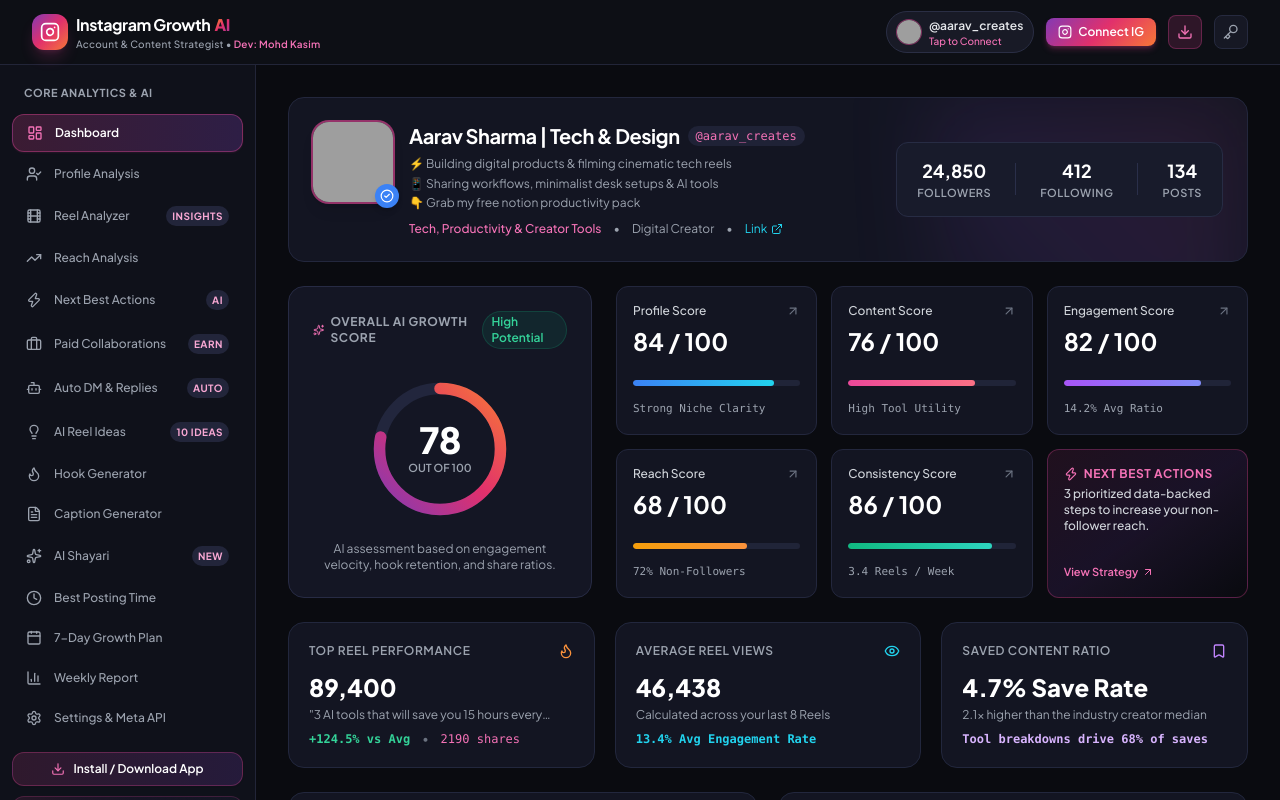
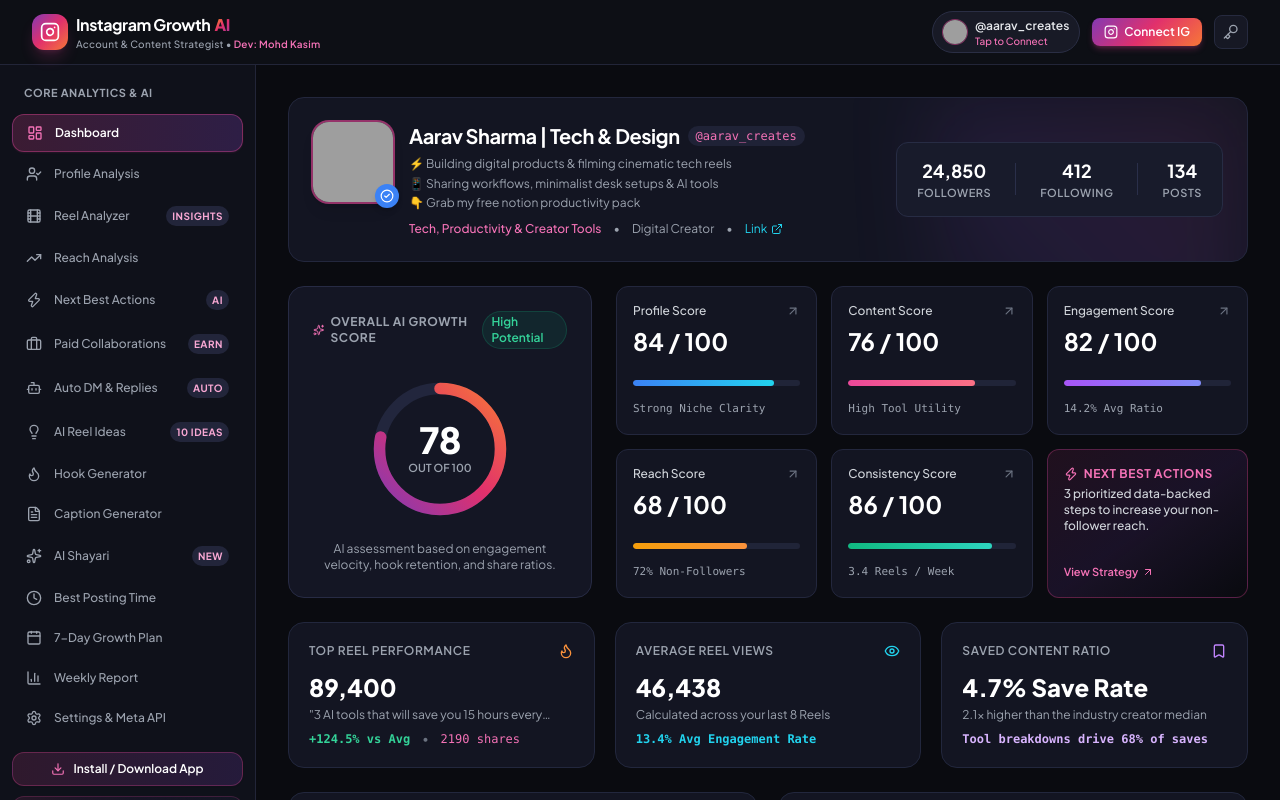
Before and after one commit to qasim987191-spec/instagram-growth-ai, a React (Vite) app: page / in a window 1280 px wide. Shown: the top 800 px of the page. Built offline with nearby package versions, Linux system fonts and the light colour scheme; grey boxes are pictures that could not be loaded.

Commit message:
Completely remove download icon from navbar

```diff
--- a/src/components/Navbar.tsx
+++ b/src/components/Navbar.tsx
@@ -1,6 +1,6 @@
-import React, { useEffect, useState } from 'react';
+import React from 'react';
 import { NavTab, InstagramProfile } from '../types';
-import { Sparkles, Key, Menu, X, Download } from 'lucide-react';
+import { Key, Menu, X } from 'lucide-react';
 import { InstagramIcon } from './InstagramIcon';
 
 interface NavbarProps {
@@ -19,24 +19,10 @@ export const Navbar: React.FC<NavbarProps> = ({
   currentTab,
   onTabChange,
   profile,
-  isDemoMode,
   onOpenConnectModal,
-  onToggleDemoMode,
   mobileMenuOpen,
   setMobileMenuOpen,
-  onOpenInstallModal,
 }) => {
-  const [isStandalone, setIsStandalone] = useState(false);
-
-  useEffect(() => {
-    // Detect if app is already installed or launched as PWA / standalone app
-    const isAppInstalled =
-      window.matchMedia('(display-mode: standalone)').matches ||
-      window.matchMedia('(display-mode: fullscreen)').matches ||
-      (window.navigator as any).standalone === true;
-    setIsStandalone(isAppInstalled);
-  }, []);
-
   return (
     <header className="sticky top-0 z-40 w-full border-b border-[#222538] bg-[#0E1017]/95 backdrop-blur-md">
       <div className="max-w-7xl mx-auto px-3 sm:px-6 lg:px-8 h-16 flex items-center justify-between gap-2">
@@ -62,7 +48,7 @@ export const Navbar: React.FC<NavbarProps> = ({
 
         {/* Right Actions */}
         <div className="flex items-center gap-2 sm:gap-3">
-          {/* Active Creator Pill - Click to Change / Connect Profile */}
+          {/* Active Creator Pill */}
           <button
             onClick={onOpenConnectModal}
             className="flex items-center gap-2 px-2.5 py-1.5 rounded-full bg-[#181A26] hover:bg-[#202334] border border-[#2A2E44] text-xs transition cursor-pointer"
@@ -92,17 +78,6 @@ export const Navbar: React.FC<NavbarProps> = ({
             <span className="hidden xs:inline sm:inline">Connect IG</span>
           </button>
 
-          {/* Download & Install App (Only shows if opened inside normal browser, hides when installed) */}
-          {!isStandalone && onOpenInstallModal && (
-            <button
-              onClick={onOpenInstallModal}
-              className="p-2 rounded-lg text-pink-300 bg-pink-500/15 hover:bg-pink-500/25 border border-pink-500/30 transition cursor-pointer"
-              title="Install App to Home Screen"
-            >
-              <Download className="w-4 h-4 text-pink-400" />
-            </button>
-          )}
-
           {/* Settings shortcut */}
           <button
             onClick={() => onTabChange('settings')}
```
